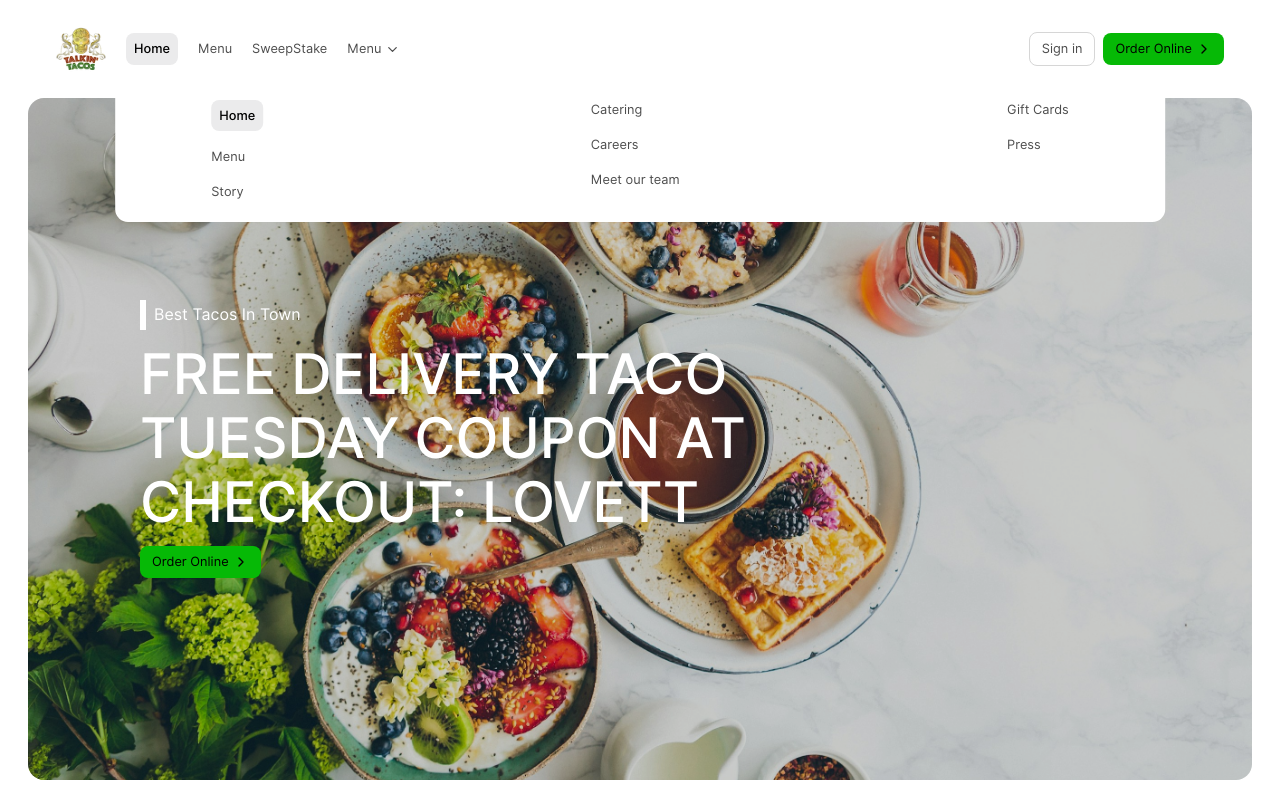
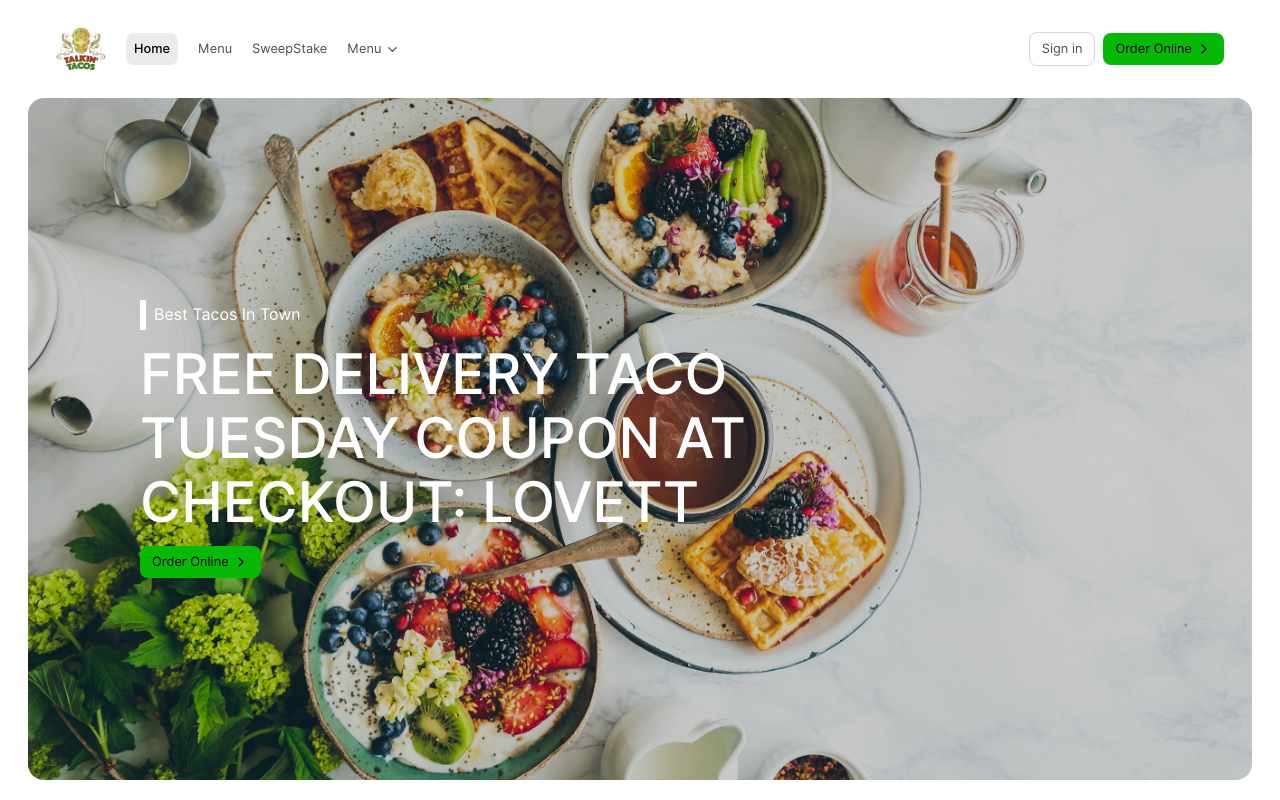
Before and after one commit to Portgas-D-Pushkar/Muncho_CMS, a Next.js app: page / in a window 1280 px wide. Shown: the top 800 px of the page. Built offline with nearby package versions, Linux system fonts and the light colour scheme.

Commit message:
bugs fixed

```diff
--- a/src/app/page.tsx
+++ b/src/app/page.tsx
@@ -1,23 +1,16 @@
 "use client";
 
-import React, { useState } from "react";
+import React from "react";
 
 // components
 import Hero from "@/components/Hero";
 import Dishes from "@/components/Dishes";
 import Gallery from "@/components/Gallery";
-import Menu from "@/components/Menu";
 
 // Gallery Images
 import { Gallery1_Images, Gallery2_Images } from "@/data/Gallery";
 
 function page() {
-  const [isMenuOpen, setIsMenuOpen] = useState(false);
-
-  const toggleMenu = () => {
-    setIsMenuOpen((prev) => !prev);
-  };
-
   return (
     <div className="w-screen h-fit overflow-hidden relative">
       <Hero />
@@ -51,8 +44,6 @@ function page() {
         </div>
         <Gallery images={Gallery2_Images} styles="mt-12" />
       </div>
-
-      <Menu />
     </div>
   );
 }
```
